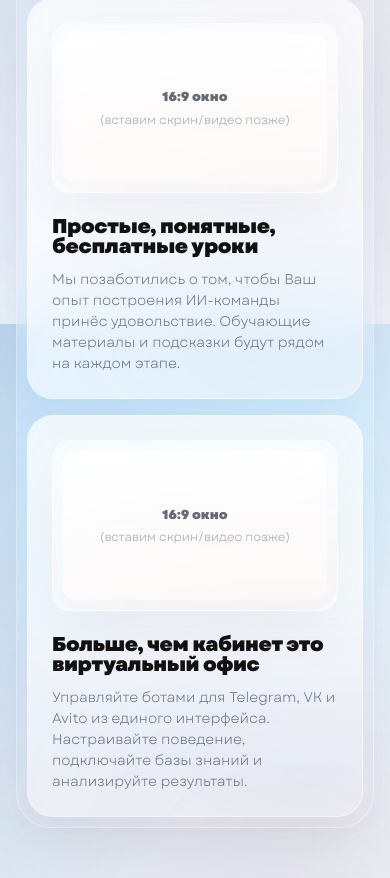
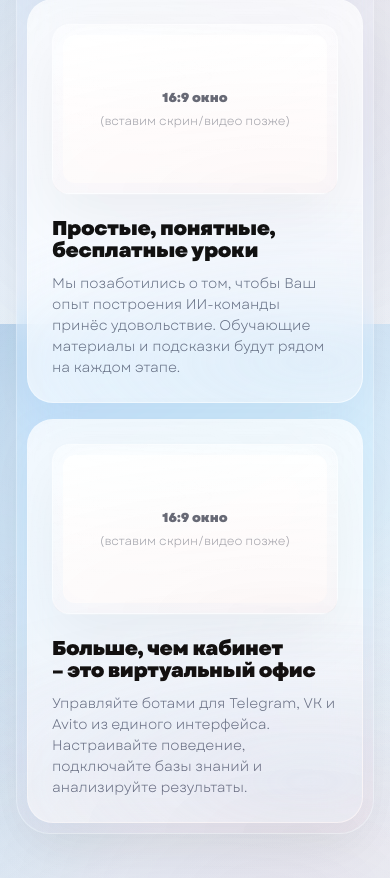
Before and after one commit to uniconsulting/uni.com, a Next.js app: page / in a window 390 px wide. Shown: the part 1364-2242 px from the top of the page. Built offline with nearby package versions, Linux system fonts and the light colour scheme.

Commit message:
Update InfoBlocks.tsx

```diff
--- a/src/components/sections/InfoBlocks.tsx
+++ b/src/components/sections/InfoBlocks.tsx
@@ -1,7 +1,7 @@
 import React from "react";
 
 type InfoBlock = {
-  title: string;
+  title: React.ReactNode;
   text: string;
   flip?: boolean; // окно слева, текст справа
 };
@@ -14,13 +14,23 @@ const BLOCKS: InfoBlock[] = [
     flip: false,
   },
   {
-    title: "Простые, понятные, бесплатные уроки",
+    title: (
+      <>
+        Простые, понятные, <br />
+        бесплатные уроки
+      </>
+    ),
     text:
       "Мы позаботились о том, чтобы Ваш опыт построения ИИ-команды принёс удовольствие. Обучающие материалы и подсказки будут рядом на каждом этапе.",
     flip: true,
   },
   {
-    title: "Больше, чем кабинет это виртуальный офис",
+    title: (
+      <>
+        Больше, чем кабинет <br />
+        – это виртуальный офис
+      </>
+    ),
     text:
       "Управляйте ботами для Telegram, VK и Avito из единого интерфейса. Настраивайте поведение, подключайте базы знаний и анализируйте результаты.",
     flip: false,
@@ -70,7 +80,7 @@ function InfoCard({
   text,
   flip,
 }: {
-  title: string;
+  title: React.ReactNode;
   text: string;
   flip: boolean;
 }) {
@@ -88,29 +98,15 @@ function InfoCard({
       {/* Внутренний soft-gradient (деликатно, чтобы не “мутнить” текст) */}
       <div className="pointer-events-none absolute inset-0 opacity-70 bg-[radial-gradient(800px_260px_at_20%_10%,rgba(255,255,255,0.40),transparent_55%),radial-gradient(700px_280px_at_85%_90%,rgba(177,207,235,0.35),transparent_60%)]" />
 
-      <div
-        className={`
-          relative grid items-center gap-6 md:gap-10
-          p-6 md:p-10
-          ${flip ? "md:grid-cols-12" : "md:grid-cols-12"}
-        `}
-      >
+      <div className="relative grid items-center gap-6 p-6 md:grid-cols-12 md:gap-10 md:p-10">
         {/* Медиа */}
-        <div
-          className={`
-            ${flip ? "md:col-span-6 md:order-1" : "md:col-span-6 md:order-2"}
-          `}
-        >
+        <div className={flip ? "md:col-span-6 md:order-1" : "md:col-span-6 md:order-2"}>
           <MediaPlaceholder />
         </div>
 
         {/* Текст */}
-        <div
-          className={`
-            ${flip ? "md:col-span-6 md:order-2" : "md:col-span-6 md:order-1"}
-          `}
-        >
-          <h3 className="text-[20px] sm:text-[22px] md:text-[28px] font-[650] tracking-[-0.02em] leading-[1.0] text-[#121212]">
+        <div className={flip ? "md:col-span-6 md:order-2" : "md:col-span-6 md:order-1"}>
+          <h3 className="text-[20px] sm:text-[22px] md:text-[28px] font-[650] tracking-[-0.02em] leading-[1.06] text-[#121212]">
             {title}
           </h3>
 
@@ -161,7 +157,7 @@ function MediaPlaceholder() {
       </div>
 
       {/* Тонкая внутренняя пластика */}
-      <div className="pointer-events-none absolute inset-0 rounded-[26px] bg-[radial-gradient(700px_220px_at_30%_0%,rgba(255,255,255,0.06),transparent_60%),radial-gradient(700px_260px_at_80%_100%,rgba(199,63,64,0.05),transparent_65%)] opacity-80" />
+      <div className="pointer-events-none absolute inset-0 rounded-[12px] bg-[radial-gradient(700px_220px_at_30%_0%,rgba(255,255,255,0.06),transparent_60%),radial-gradient(700px_260px_at_80%_100%,rgba(199,63,64,0.05),transparent_65%)] opacity-80" />
     </div>
   );
 }
```
